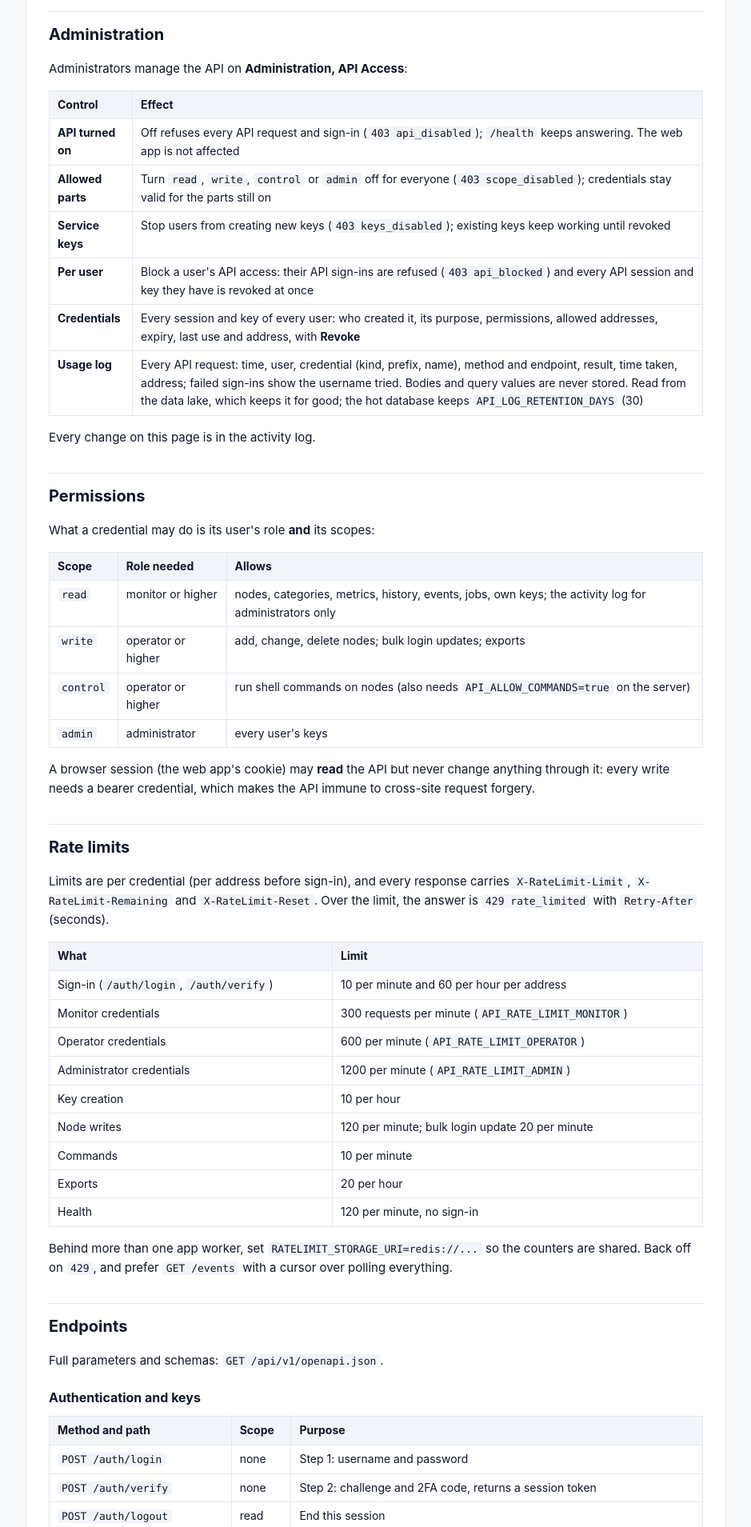
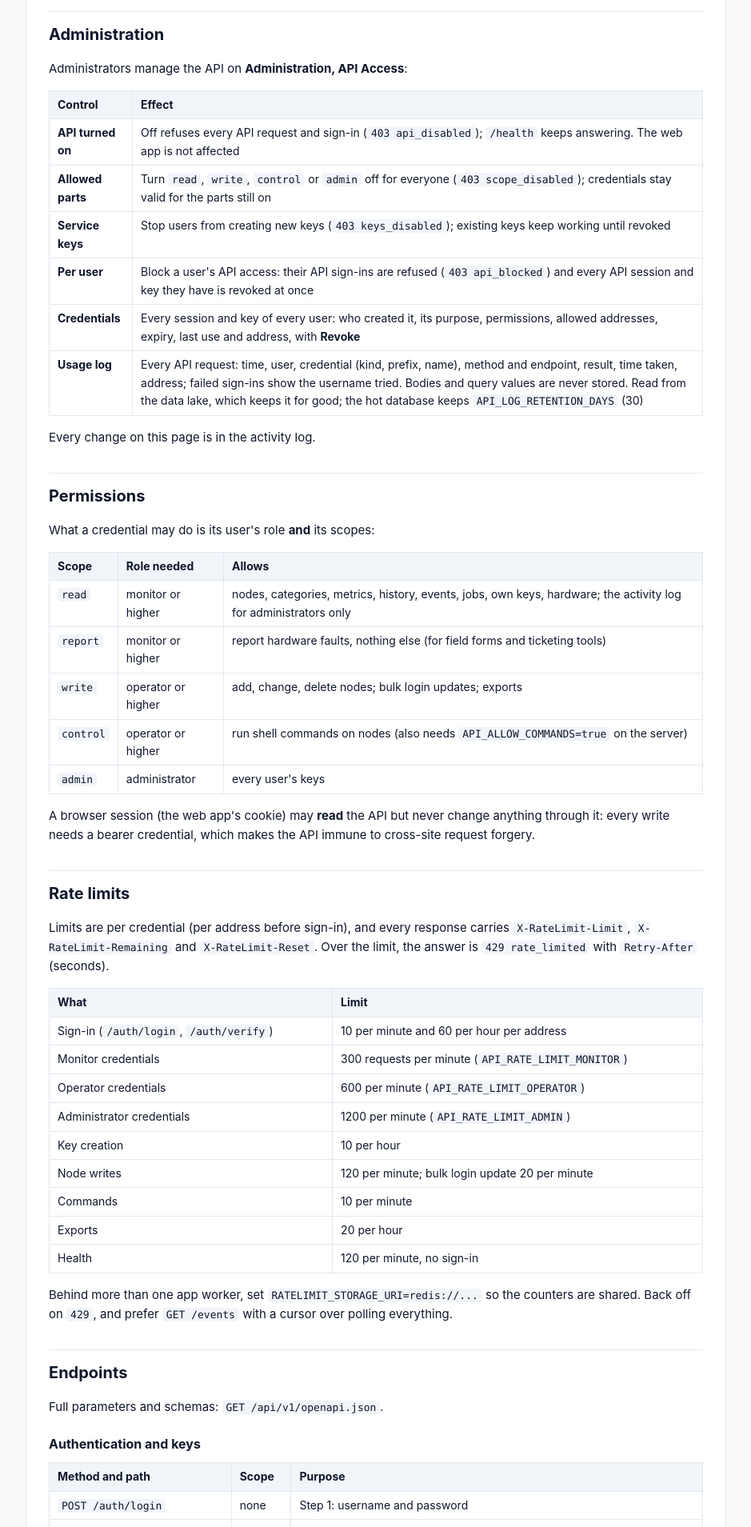
Before and after one commit to 855princekumar/edgeshell, a Flask app: template app/templates/account/api_guide.html in a window 1280 px wide. Shown: the part 2280-4189 px from the top of the page at 80% size, without its empty margins (312-1251 px from the left). Run offline with Flask 3, Linux system fonts and the light colour scheme; the template is opened without the code that fills it, so the values that code supplies are empty; parts of the project's set-up code (start-up, migrations or seed data) failed here and were passed over.

Commit message:
Rebuild the in-app API guide (hardware endpoints, report permission)
Co-Authored-By: Claude Opus 5.5 <noreply@anthropic.com>

```diff
--- a/app/templates/account/_api_guide_body.html
+++ b/app/templates/account/_api_guide_body.html
@@ -13,6 +13,7 @@
 <li><a href="#health">Health</a></li>
 <li><a href="#nodes">Nodes</a></li>
 <li><a href="#data-points-and-events">Data points and events</a></li>
+<li><a href="#hardware">Hardware</a></li>
 <li><a href="#jobs-exports-and-commands">Jobs, exports and commands</a></li>
 </ul>
 </li>
@@ -187,7 +188,12 @@ credential (<code>[API key 3f9a1c2b7d10 (grafana)]</code>).</p>
 <tr>
 <td><code>read</code></td>
 <td>monitor or higher</td>
-<td>nodes, categories, metrics, history, events, jobs, own keys; the activity log for administrators only</td>
+<td>nodes, categories, metrics, history, events, jobs, own keys, hardware; the activity log for administrators only</td>
+</tr>
+<tr>
+<td><code>report</code></td>
+<td>monitor or higher</td>
+<td>report hardware faults, nothing else (for field forms and ticketing tools)</td>
 </tr>
 <tr>
 <td><code>write</code></td>
@@ -414,7 +420,7 @@ over polling everything.</p>
 <tr>
 <td><code>GET /events</code></td>
 <td>read</td>
-<td>Status changes and paused or resumed logins, oldest first, with a cursor (<code>since_id</code>)</td>
+<td>Status changes, paused or resumed logins, hardware faults, detected hardware changes and node replacements, oldest first, with a cursor (<code>since_id</code>)</td>
 </tr>
 <tr>
 <td><code>GET /activity</code></td>
@@ -426,6 +432,69 @@ over polling everything.</p>
 <p>History, events and the activity log are served from the <strong>data lake</strong> when one
 is configured and caught up (<code>"source": "lake"</code> in the response), else from the
 hot database (<code>"source": "hot"</code>).</p>
+<h3 id="hardware">Hardware</h3>
+<p>Details, the numbers' definitions and webhooks: <a href="https://github.com/855princekumar/edgeshell/blob/main/docs/HARDWARE.md" target="_blank" rel="noopener">HARDWARE.md</a>.</p>
+<div class="table-responsive"><table class="table table-sm">
+<thead>
+<tr>
+<th>Method and path</th>
+<th>Scope</th>
+<th>Purpose</th>
+</tr>
+</thead>
+<tbody>
+<tr>
+<td><code>GET /hardware/faults</code></td>
+<td>read</td>
+<td>Faults; filters <code>status</code>, <code>component</code>, <code>node_id</code>, <code>since</code>; paging</td>
+</tr>
+<tr>
+<td><code>POST /hardware/faults</code></td>
+<td>report</td>
+<td>Report a fault: <code>node_id</code> or <code>node_name</code>, <code>component</code>, <code>symptom</code>, optional <code>description</code>, <code>severity</code>, <code>started_at</code></td>
+</tr>
+<tr>
+<td><code>GET /hardware/faults/{fault_id}</code></td>
+<td>read</td>
+<td>One fault and its timeline</td>
+</tr>
+<tr>
+<td><code>PATCH /hardware/faults/{fault_id}</code></td>
+<td>write</td>
+<td><code>progress</code>, <code>note</code>, <code>resolve</code> (with <code>resolution</code>, optional <code>new_serial</code>) or <code>reopen</code></td>
+</tr>
+<tr>
+<td><code>GET /hardware/categories</code></td>
+<td>read</td>
+<td>Component categories</td>
+</tr>
+<tr>
+<td><code>GET /hardware/stats</code></td>
+<td>read</td>
+<td>Fleet hardware numbers for <code>days</code> (7 to 730)</td>
+</tr>
+<tr>
+<td><code>GET /hardware/changes</code></td>
+<td>read</td>
+<td>Detected hardware changes by <code>status</code></td>
+</tr>
+<tr>
+<td><code>POST /hardware/changes/{change_id}/decision</code></td>
+<td>write</td>
+<td><code>confirm</code> (with a <code>reason</code>) or <code>reject</code></td>
+</tr>
+<tr>
+<td><code>GET /nodes/{node_id}/hardware</code></td>
+<td>read</td>
+<td>A node's parts, changes, faults, timeline and lineage</td>
+</tr>
+<tr>
+<td><code>POST /nodes/{node_id}/replaces</code></td>
+<td>write</td>
+<td>Mark a node as the replacement of <code>replaces_node_id</code></td>
+</tr>
+</tbody>
+</table></div>
 <h3 id="jobs-exports-and-commands">Jobs, exports and commands</h3>
 <div class="table-responsive"><table class="table table-sm">
 <thead>
```
